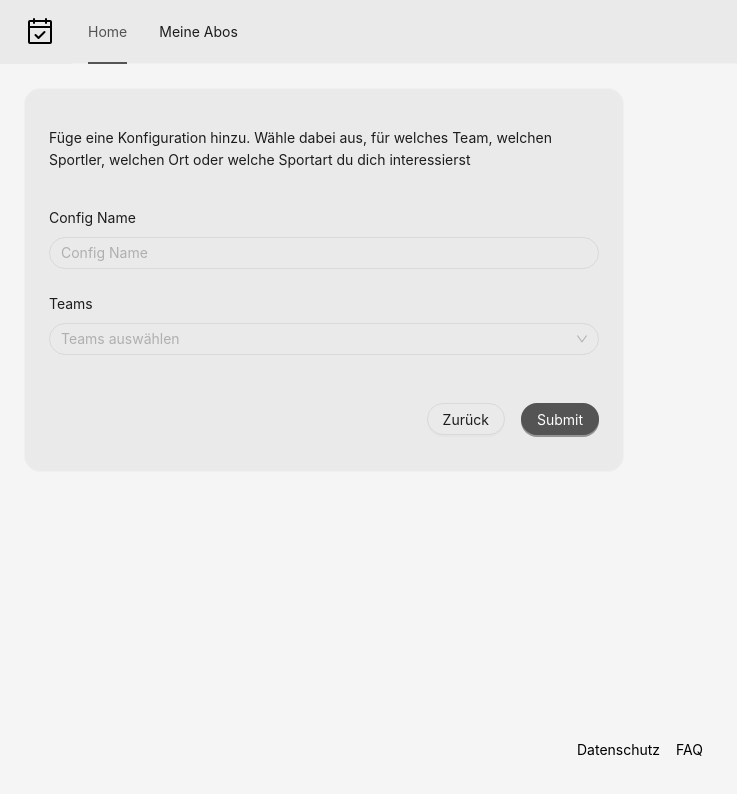
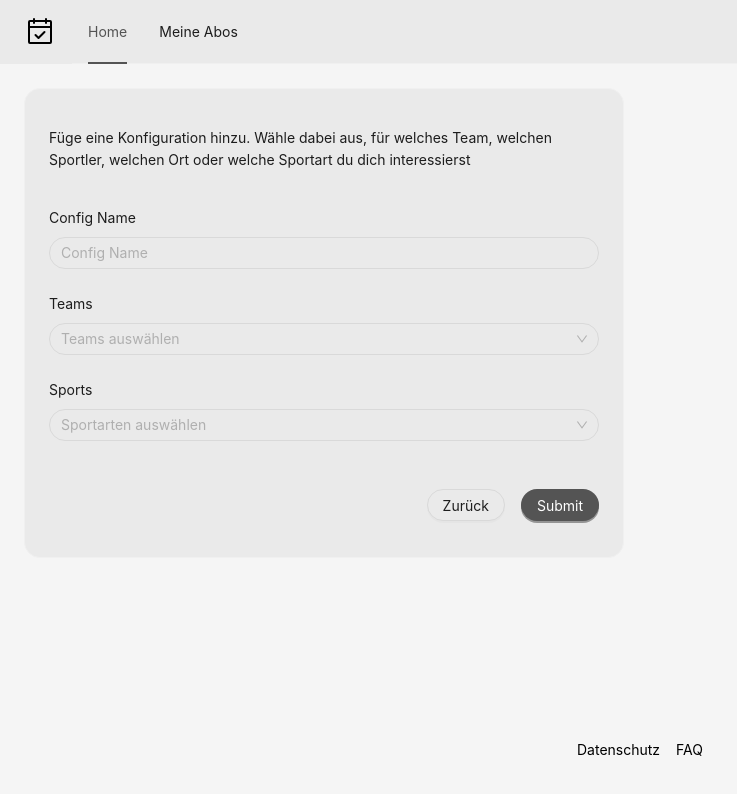
Before and after one commit to andriwild/synci, a React (Vite) app in the folder frontend/: page /config/1 in a window 1280 px wide. Shown: the top 794 px of the page, without its empty margins (0-737 px from the left). Built offline with nearby package versions, Linux system fonts and the light colour scheme; no server answers.

Commit message:
add ski sports to form

```diff
--- a/frontend/src/model/SyncConfig.ts
+++ b/frontend/src/model/SyncConfig.ts
@@ -1,7 +1,9 @@
 import { Team } from "./Team.ts";
+import { Sport } from "./Sport.ts";
 
 export interface SyncConfig {
     id: string | null;
     name: string;
     teams: Team[];
+    sports: Sport[];
 }
--- a/frontend/src/pages/UserConfigForm.tsx
+++ b/frontend/src/pages/UserConfigForm.tsx
@@ -7,10 +7,12 @@ import {
   Select
 } from "antd";
 import { useNavigate, useParams } from "react-router-dom";
+import { decodeAbbreviation } from "../model/ski.ts";
 import { useEffect, useState } from "react";
 import { SyncConfig } from "../model/SyncConfig.ts";
 import { useForm } from "antd/es/form/Form";
 import { Team } from "../model/Team.ts";
+import { Sport } from "../model/Sport.ts";
 import { Api } from "../services/data.tsx";
 import { FC } from "react";
 
@@ -22,9 +24,11 @@ export const UserConfigForm: FC = () => {
     const createmode = id === 'new';
 
     const [teams, setTeams] = useState([] as Team[]);
+    const [sports, setSports] = useState([] as Sport[]);
 
     useEffect(() => {
         Api.getTeams().then(setTeams);
+        Api.getSports().then(setSports);
 
         // edit existing config - add teams to form
         if (!createmode) {
@@ -33,20 +37,32 @@ export const UserConfigForm: FC = () => {
                     form.setFieldsValue({
                         teams: it.teams
                             .sort((a: Team, b: Team) => a.name.localeCompare(b.name))
-                            .map((team:Team) => (team.id)),
-                        name: it.name
+                            .map((team:Team) => team.id),
+                        name: it.name,
+                        sports: it.sports
+                            .sort((a: Sport, b: Sport) => a.name.localeCompare(b.name))
+                            .map((sport:Sport) => sport.id)
                     });
                 })
         }
     }, []);
 
-    const handleSubmit = (values: {teams: number[], name: string}) => {
-        const selectedTeams = teams.filter(team => values.teams.includes(team.id));
+    const handleSubmit = (values: { name: string, teams: number[], sports: string[] }) => {
+        let selectedTeams = [] as Team[];
+        let selectedSports = [] as Sport[];
+
+        if (values.teams !== undefined) {
+            selectedTeams = teams.filter(team => values.teams.includes(team.id));
+        }
+        if (values.sports !== undefined) {
+            selectedSports = sports.filter(sport => values.sports.includes(sport.id))
+        }
 
         const syncConfig: SyncConfig = {
             id: id && id !== 'new' ? id : null,
             name: values.name,
-            teams: selectedTeams
+            teams: selectedTeams,
+            sports: selectedSports
         }
 
         const method = createmode ? 'POST' : 'PUT';
@@ -64,6 +80,7 @@ export const UserConfigForm: FC = () => {
                 welche Sportart du dich interessierst</p>
 
                 <Form
+                    autoComplete="off"
                     form={ form }
                     onFinish={ handleSubmit }
                     layout={ 'vertical' }
@@ -71,7 +88,7 @@ export const UserConfigForm: FC = () => {
                 >
 
                     <Form.Item name={ 'name' } label={ 'Config Name' }>
-                        <Input placeholder="Config Name" />
+                        <Input placeholder="Config Name" autoComplete="off"/>
                     </Form.Item>
 
                     <Form.Item name={ 'teams' } label={ 'Teams' }>
@@ -79,6 +96,16 @@ export const UserConfigForm: FC = () => {
                             mode="multiple"
                             placeholder="Teams auswählen"
                             options={teams.map(team => ({ value: team.id, label: team.name }))}
+                            style={{ width: '100%' }}
+                        />
+                    </Form.Item>
+
+
+                    <Form.Item name={ 'sports' } label={ 'Sports' }>
+                        <Select
+                            mode="multiple"
+                            placeholder="Sportarten auswählen"
+                            options={sports.map(sport => ({ value: sport.id, label: decodeAbbreviation(sport.name) }))}
                             style={{ width: '100%' }}
                         />
                     </Form.Item>
```
